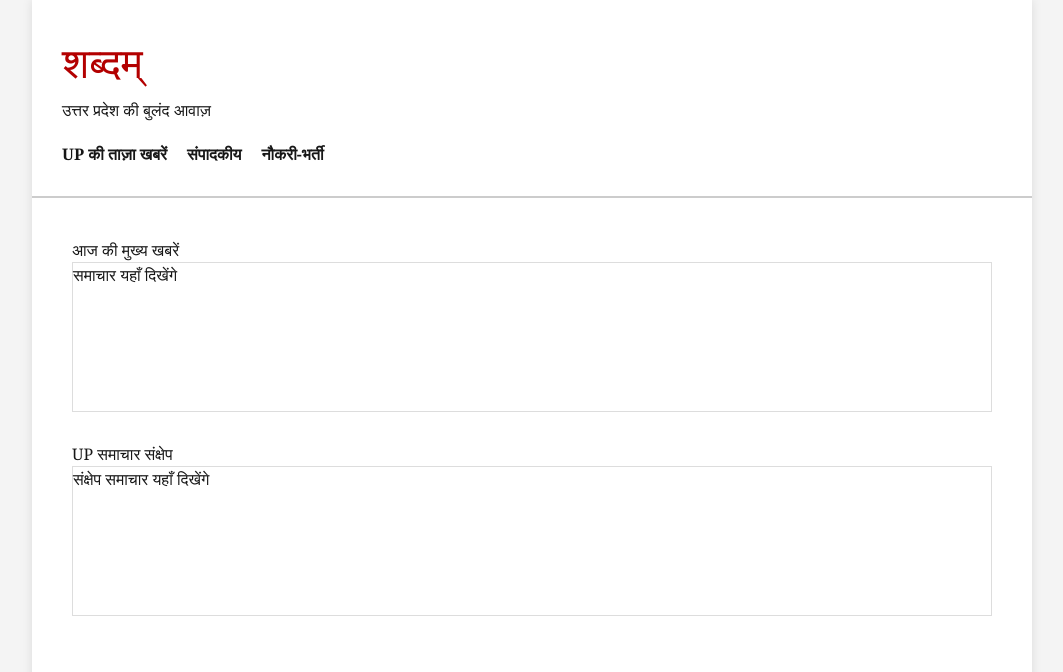
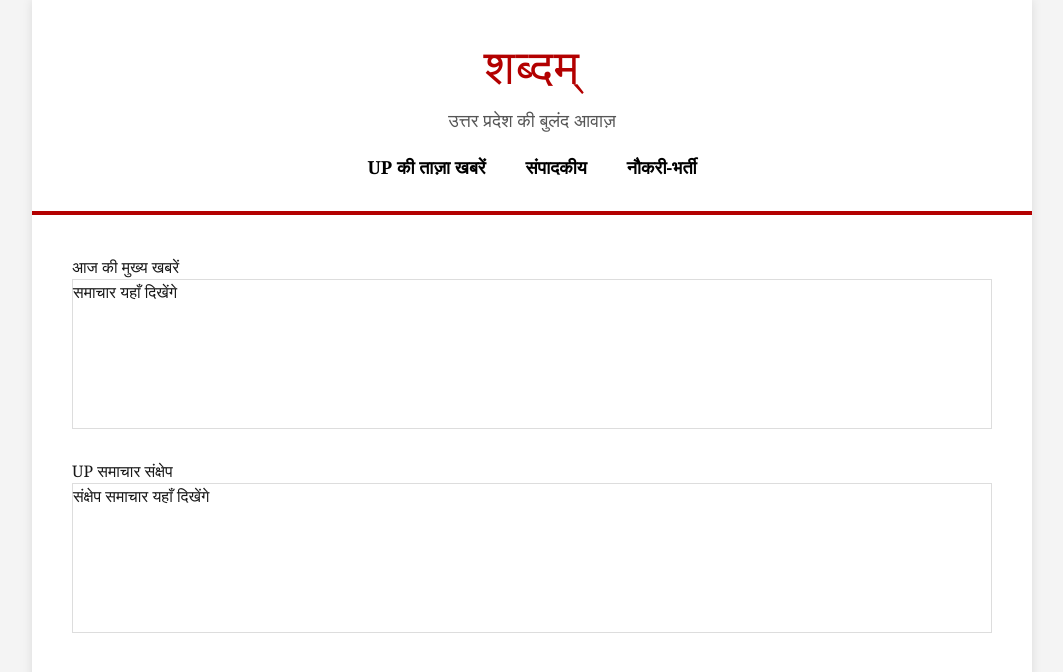
Before and after one commit to mbaitha4/shabadam-up, a Next.js app: page / in a window 1280 px wide. Shown: the top 672 px of the page, without its empty margins (108-1171 px from the left). Built offline with nearby package versions, Linux system fonts and the light colour scheme.

Commit message:
Update Header.tsx

```diff
--- a/components/Header.tsx
+++ b/components/Header.tsx
@@ -1,29 +1,53 @@
 export default function Header() {
   return (
-    <header style={{
-      padding: "30px",
-      borderBottom: "2px solid #ccc"
-    }}>
-      <h1 style={{
-        color: "#b30000",
-        fontSize: "42px",
-        margin: 0
-      }}>
+    <header
+      style={{
+        padding: "30px 20px",
+        borderBottom: "4px solid #b30000",
+        textAlign: "center",
+      }}
+    >
+      <h1
+        style={{
+          color: "#b30000",
+          fontSize: "48px",
+          margin: 0,
+          letterSpacing: "1px",
+        }}
+      >
         शब्दम्
       </h1>
 
-      <p style={{ margin: "5px 0 20px 0" }}>
+      <p
+        style={{
+          margin: "5px 0 20px 0",
+          fontSize: "18px",
+          color: "#555",
+        }}
+      >
         उत्तर प्रदेश की बुलंद आवाज़
       </p>
 
-      <nav style={{
-        display: "flex",
-        gap: "20px",
-        fontWeight: "bold"
-      }}>
-        <a href="/category/taza">UP की ताज़ा खबरें</a>
-        <a href="/category/sampadakiya">संपादकीय</a>
-        <a href="/category/naukri">नौकरी-भर्ती</a>
+      <nav
+        style={{
+          display: "flex",
+          justifyContent: "center",
+          gap: "40px",
+          fontWeight: "bold",
+          fontSize: "18px",
+        }}
+      >
+        <a href="/category/taza" style={{ textDecoration: "none", color: "#000" }}>
+          UP की ताज़ा खबरें
+        </a>
+
+        <a href="/category/sampadakiya" style={{ textDecoration: "none", color: "#000" }}>
+          संपादकीय
+        </a>
+
+        <a href="/category/naukri" style={{ textDecoration: "none", color: "#000" }}>
+          नौकरी-भर्ती
+        </a>
       </nav>
     </header>
   );
```
